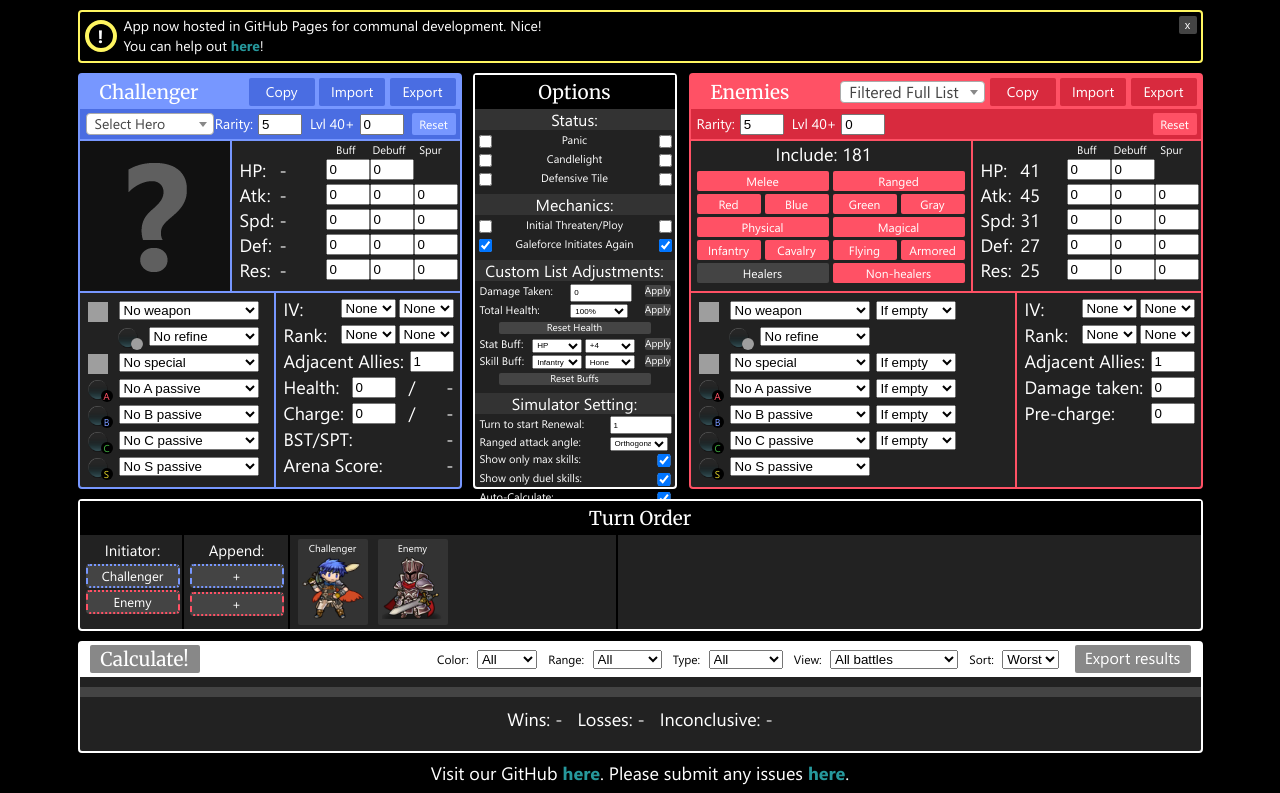
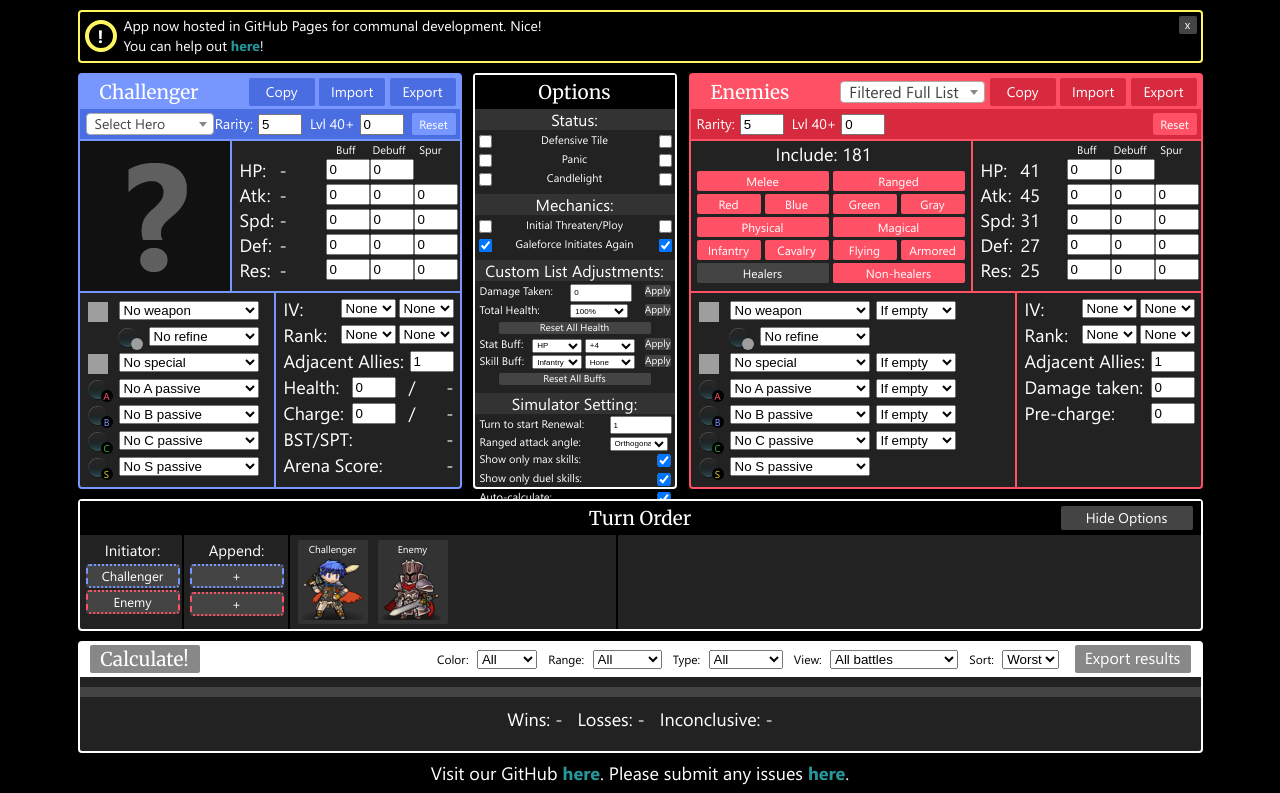
Before and after one commit to Andu2/FEH-Mass-Simulator, a PHP site: page / in a window 1280 px wide. Shown: the part 102-895 px from the top of the page. Run offline with PHP 8.4, Linux system fonts and the light colour scheme; some libraries are stand-ins or nearby versions; grey boxes are pictures that could not be loaded.

Commit message:
Add Show/Hide options button to UI

```diff
--- a/index.html
+++ b/index.html
@@ -15,8 +15,8 @@
 	<link href="https://cdnjs.cloudflare.com/ajax/libs/select2/4.0.3/css/select2.min.css" rel="stylesheet" />
 	<script src="https://cdnjs.cloudflare.com/ajax/libs/select2/4.0.3/js/select2.min.js"></script>
 
-	<link rel="stylesheet" type="text/css" href="style.css?v=201712081500"/>
-	<script type="text/javascript" src="code.js?v=201712081500"></script>
+	<link rel="stylesheet" type="text/css" href="style.css?v=201712082352"/>
+	<script type="text/javascript" src="code.js?v=201712082352"></script>
 
 </head>
 
@@ -143,6 +143,11 @@
 				</div>
 				<div id="adj_title">Status:</div>
 				<div class="adj_status">
+					<div class="status_challenger"><input type="checkbox" data-var="options.defensive_challenger" id="defensive_challenger"/></div>
+					<div class="status_title">Defensive Tile</div>
+					<div class="status_enemy"><input type="checkbox" data-var="options.defensive_enemy" id="defensive_enemy"/></div>
+				</div>
+				<div class="adj_status">
 					<div class="status_challenger"><input type="checkbox" data-var="options.panic_challenger" id="panic_challenger"/></div>
 					<div class="status_title">Panic</div>
 					<div class="status_enemy"><input type="checkbox" data-var="options.panic_enemy" id="panic_enemy"/></div>
@@ -151,11 +156,6 @@
 					<div class="status_challenger"><input type="checkbox" data-var="options.candlelight_challenger" id="candlelight_challenger"/></div>
 					<div class="status_title">Candlelight</div>
 					<div class="status_enemy"><input type="checkbox" data-var="options.candlelight_enemy" id="candlelight_enemy"/></div>
-				</div>
-				<div class="adj_status">
-					<div class="status_challenger"><input type="checkbox" data-var="options.defensive_challenger" id="defensive_challenger"/></div>
-					<div class="status_title">Defensive Tile</div>
-					<div class="status_enemy"><input type="checkbox" data-var="options.defensive_enemy" id="defensive_enemy"/></div>
 				</div>
 				<div style="line-height: 30%;"><br></div>
 				<div id="adj_title">Mechanics:</div>
@@ -191,7 +191,7 @@
 					<div class="button adj_apply_button" id="apply_total_health">Apply</div>
 				</div>
 				<div class="adj_status">
-					<div class="button adj_reset_button" id="reset_health">Reset Health</div>
+					<div class="button adj_reset_button" id="reset_health">Reset All Health</div>
 				</div>
 				<div class="adj_status">
 					<div class="status_desc_short">Stat Buff:</div>
@@ -241,7 +241,7 @@
 					<div class="button adj_apply_button" id="apply_movement_buff">Apply</div>
 				</div>
 				<div class="adj_status">
-					<div class="button adj_reset_button" id="reset_buff">Reset Buffs</div>
+					<div class="button adj_reset_button" id="reset_buff">Reset All Buffs</div>
 				</div>
 				<div style="line-height: 30%;"><br></div>
 				<div id="adj_title">Simulator Setting:</div>
@@ -273,7 +273,7 @@
 					</div>
 				</div>
 				<div class="adj_status">
-					<div class="status_desc_long">Auto-Calculate: </div>
+					<div class="status_desc_long">Auto-calculate: </div>
 					<div class="status_select_long">
 						<input class="status_select" type="checkbox" data-var="options.autoCalculate" id="autocalculate" checked="checked"/>
 					</div>
@@ -453,6 +453,9 @@
 		<div id="frame_rules">
 			<div id="rules_bar_top">
 				Turn Order
+				<div class="bar_top_title_right">
+					<div class="button button_options" id="set_options">Hide Options</div>
+				</div>
 			</div>
 			<div id="rules_turnorder">
 				<div id="turnorder_left">
--- a/style.css
+++ b/style.css
@@ -967,9 +967,10 @@ body{
 	position:relative;
 	background-color: #333333;
 	border-radius:2px;
-	height:86px;
+	height:84px;
 	line-height:18px;
 	font-size:10px;
+	margin-top:1px;
 	width:70px;
 	text-align:center;
 }
@@ -1079,6 +1080,26 @@ body{
 	left:580px;
 	padding:8px;
 	border-left:2px solid #000000;
+}
+
+.button_options{
+	display:inline-block;
+	font-size:14px;
+	line-height:24px;
+	border-radius:2px;
+	padding: 0 6px;
+	width:120px;
+	height:24px;
+	margin-top:6px;
+	margin-right:4px;
+	text-align:center;
+	background-color: #444444;
+}
+
+.button_options:hover{
+	background-color: #ffffff;
+	color:#888888;
+	font-weight:bold;
 }
 
 /*Results/////////////////////////////////////////////*/
```
Also changed, not shown: code.js, weapons/challenger_sprite.png.
